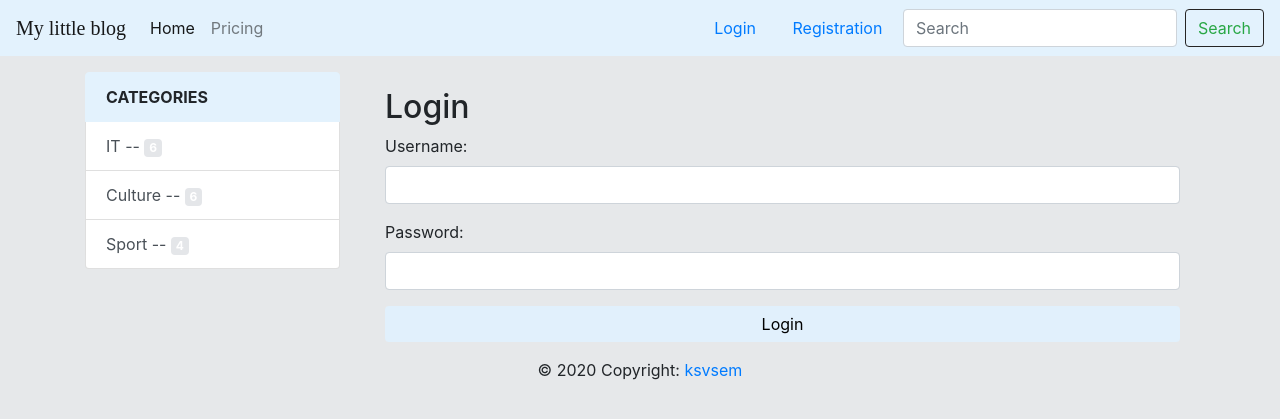
After one commit to semen-ksv/Learning_Django_blog, a Django app: page /logint/ in a window 1280 px wide. The commit adds this page. Shown: the top 419 px of the page. Run offline with Django 3.2, Linux system fonts and the light colour scheme; data comes from the database, SQL or seed files in the repository; both versions use the stored data as it was after the commit; some libraries are stand-ins or nearby versions.

Commit message:
implement registration, login and logout at site

```diff
--- a/news/forms.py
+++ b/news/forms.py
@@ -1,7 +1,26 @@
 from django import forms
 from django.core.exceptions import ValidationError
+from django.contrib.auth.forms import UserCreationForm, AuthenticationForm
+from django.contrib.auth.models import User
 from .models import Category, News
 import re
+
+
+class UserRegForm(UserCreationForm):
+    """registration form"""
+    username = forms.CharField(widget=forms.TextInput({"class": "form-control"}))
+    email = forms.EmailField(widget=forms.EmailInput(attrs={"class": "form-control"}))
+    password1 = forms.CharField(widget=forms.PasswordInput(attrs={"class": "form-control"}))
+    password2 = forms.CharField(widget=forms.PasswordInput(attrs={"class": "form-control"}))
+
+    class Meta:
+        model = User
+        fields = ('username', 'email', 'password1', 'password2')
+
+class UserLoginForm(AuthenticationForm):
+    username = forms.CharField(widget=forms.TextInput({"class": "form-control"}))
+    password = forms.CharField(widget=forms.PasswordInput(attrs={"class": "form-control"}))
+
 
 # class NewsForm(forms.Form):
 #     # форма не связаная с моделями, код дублируеться это минус
--- /dev/null
+++ b/news/templates/news/login.html
@@ -0,0 +1,36 @@
+{% extends 'base.html' %}
+
+{% block title %}
+
+    Registration
+
+{% endblock %}
+
+{% block sidebar %}
+
+    <div class="col-md-3">
+        {% include 'news/include/categories_sidebar.html' %}
+    </div>
+
+{% endblock %}
+
+{% block content %}
+
+
+    <div class="col-md-9">
+        <div class="container mt-3">
+    <h2>Login</h2>
+
+    <form action="{% url 'user_login' %}" method="post">
+        {% csrf_token %}
+        {{ form.as_p }}
+        <button type="submit" class="btn btn-primary btn-block"
+                style="background-color: #e1f0fc; border: none; color: black"> Login
+        </button>
+
+    </form>
+
+    </div>
+    </div>
+
+{% endblock %}
--- a/news/urls.py
+++ b/news/urls.py
@@ -2,7 +2,9 @@ from django.urls import path
 from news.views import *
 
 urlpatterns = [
-    # path('', index, name='home'),
+    path('register/', register, name='register'),
+    path('logint/', user_login, name='user_login'),
+    path('logout/', user_logout, name='user_logout'),
     path('', HomeNews.as_view(), name='home'),
     path('category/<int:category_id>/', NewsByCategory.as_view(), name='category'),
     path('news/<int:pk>', ViewNews.as_view(), name='view_news'),
--- a/news/views.py
+++ b/news/views.py
@@ -1,9 +1,41 @@
 from django.shortcuts import render, get_object_or_404, redirect
 from django.views.generic import ListView, DetailView, CreateView
 from django.contrib.auth.mixins import LoginRequiredMixin
+from django.contrib.auth import login, logout
+from django.contrib import messages
 from news.models import News, Category
-from .forms import NewsForm
+from .forms import NewsForm, UserRegForm, UserLoginForm
 
+def register(request):
+    # регистрация нового пользователя
+
+    if request.method == 'POST':
+        form = UserRegForm(request.POST)
+        if form.is_valid():
+            user = form.save()
+            login(request, user)
+            messages.success(request, 'You have been registered on site!')
+            return redirect('home')
+        else:
+            messages.error(request, 'Error of registration')
+    else:
+        form = UserRegForm()
+    return render(request, 'news/register.html', {'form': form})
+
+def user_login(request):
+    if request.method == 'POST':
+        form = UserLoginForm(data=request.POST)
+        if form.is_valid():
+            user = form.get_user()
+            login(request, user)
+            return redirect('home')
+    else:
+        form = UserLoginForm()
+    return render(request, 'news/login.html', {'form': form})
+
+def user_logout(request):
+    logout(request)
+    return redirect('user_login')
 
 class HomeNews(ListView):
     """вивод всех новостей, используеться вместо функции index"""
--- a/templates/base.html
+++ b/templates/base.html
@@ -32,24 +32,43 @@
                 <li class="nav-item active">
                     <a class="nav-link" href="{% url 'home' %}">Home <span class="sr-only">(current)</span></a>
                 </li>
-{#                {% if  user.is_unthenticated %}#}
+                {% if  request.user.is_authenticated %}
                     <li class="nav-item">
                         <a class="nav-link" href="{% url 'add_news' %}">Add news</a>
                     </li>
-{#                {% endif %}#}
+                {% endif %}
 
                 <li class="nav-item">
                     <a class="nav-link" href="#">Pricing</a>
                 </li>
             </ul>
+
         </div>
-        <div style="margin-left: auto;">
-            <form class="form-inline my-2 my-lg-0">
+
+        <div style="margin-left: auto; display:inline-block;">
+            {% if not request.user.is_authenticated %}
+                            <div style="text-align: left; display:inline-block;">
+                <a class="nav-link" href="{% url 'user_login' %}">Login</a>
+            </div>
+                                            <div style="text-align: left; display:inline-block;">
+                <a class="nav-link" href="{% url 'register' %}">Registration</a>
+            </div>
+                {% else %}
+                            <div style="text-align: left; display:inline-block;">
+                <a class="nav-link" href="{% url 'user_logout' %}">Logout</a>
+            </div>
+            {% endif %}
+
+            <div style=" display:inline-block;">
+                            <form class="form-inline my-2 my-lg-0">
                 <input class="form-control mr-sm-2" type="search" placeholder="Search" aria-label="Search">
                 <button class="btn btn-outline-success my-2 my-sm-0" type="submit" style="border-color: #262424">
                     Search
                 </button>
             </form>
+            </div>
+
+
         </div>
     </div>
 
@@ -60,6 +79,22 @@
         {% block sidebar %}
 
         {% endblock %}
+
+        {% if messages %}
+            <div class="col-md-9">
+            {% for foo in messages %}
+                {% if foo.tags == 'error' %}
+                    <div class="alert alert-danger" role="alert">
+                        {{ foo }}
+                    </div>
+                {% else %}
+                    <div class="alert alert-success" role="alert">
+                        {{ foo }}
+                    </div>
+                {% endif %}
+            {% endfor %}
+            </div>
+        {% endif %}
 
         {% block content %}
 
```
Also changed, not shown: news/templates/news/register.html (added, +36 -0 lines), db.sqlite3.
